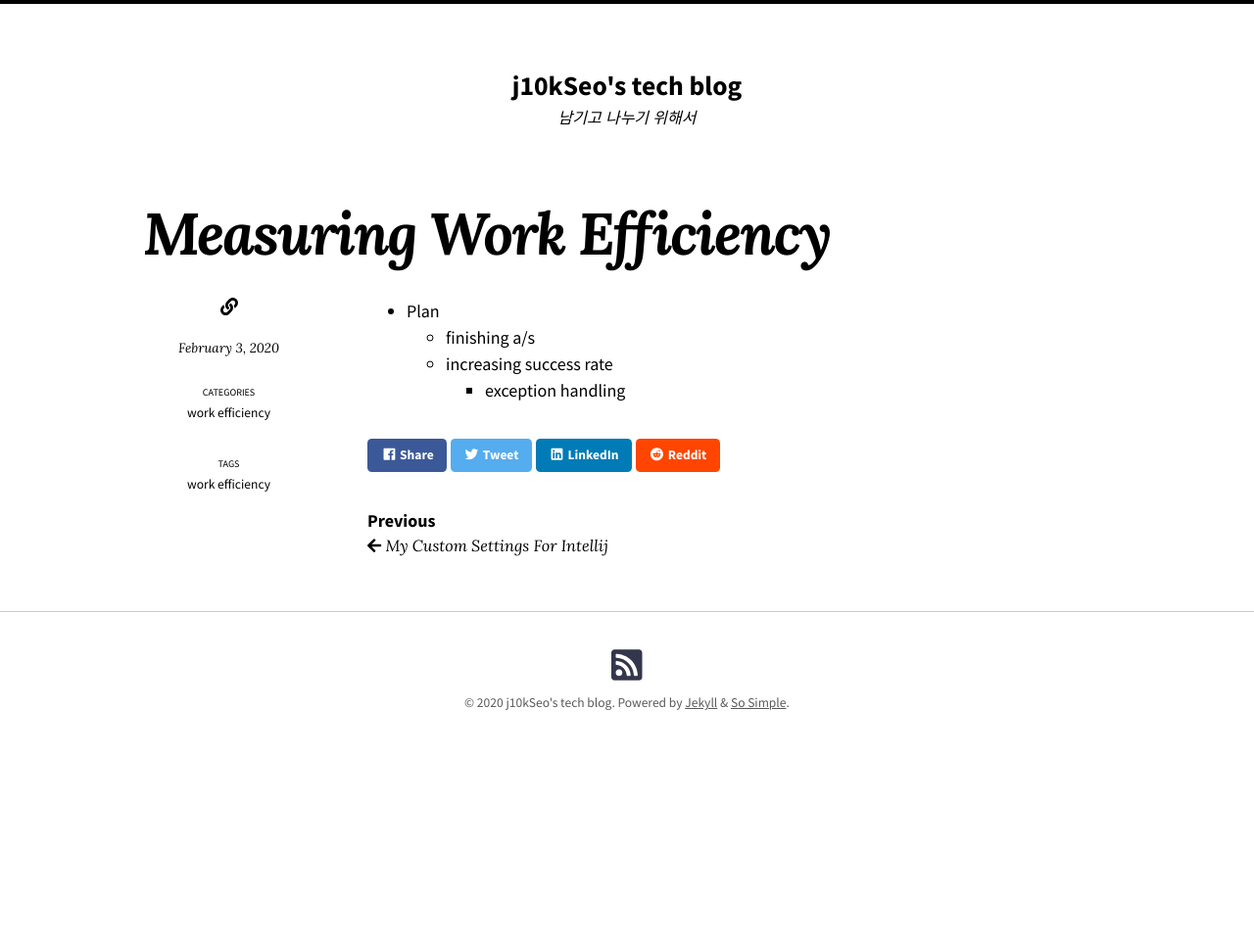
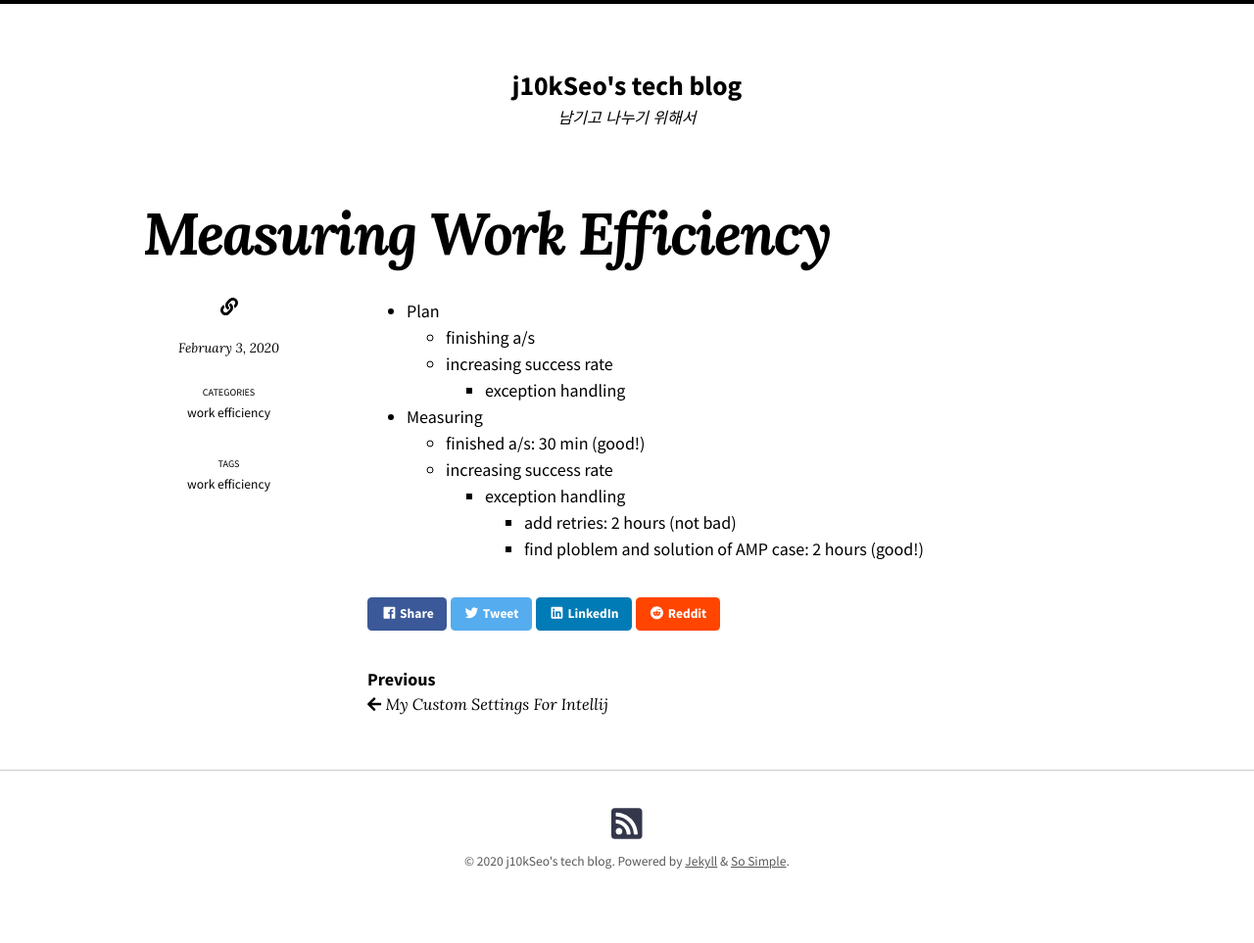
Before and after one commit to j10kSeo/j10kSeo.github.io, a Jekyll site: the page built from _posts/2020-02-03-work_efficiency.md, in a window 1280 px wide. Shown: the whole page at 98% size. Built offline with Jekyll 4.4.1, drawn with Linux system fonts in a browser that asks for light colours; nearby versions of some CDN libraries; before the commit the page ends 900 px from its top, so only the background shows below that.

Commit message:
work effeciency measure

```diff
--- a/_posts/2020-02-03-work_efficiency.md
+++ b/_posts/2020-02-03-work_efficiency.md
@@ -12,3 +12,10 @@ tags:
     - finishing a/s
     - increasing success rate
         - exception handling
+
+- Measuring
+    - finished a/s: 30 min (good!)
+    - increasing success rate
+        - exception handling
+            - add retries: 2 hours (not bad)
+            - find ploblem and solution of AMP case: 2 hours (good!)
```
